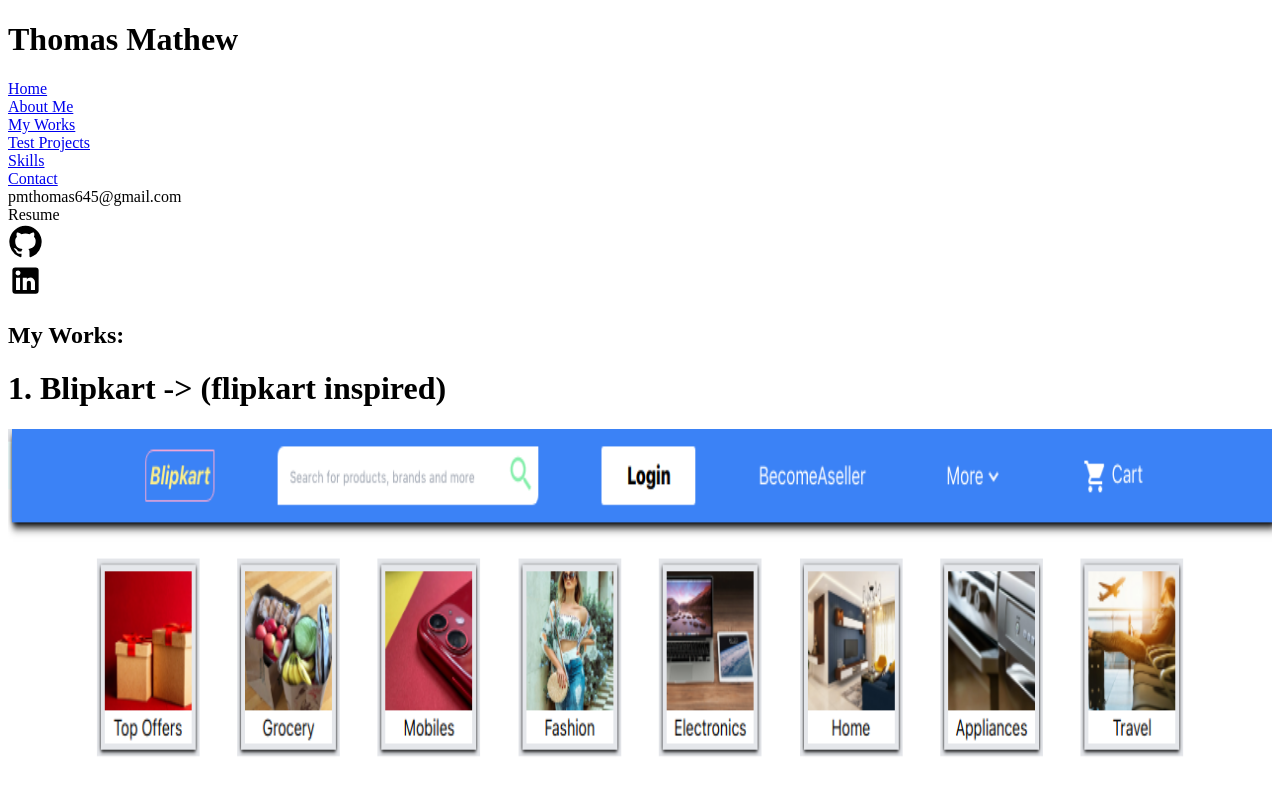
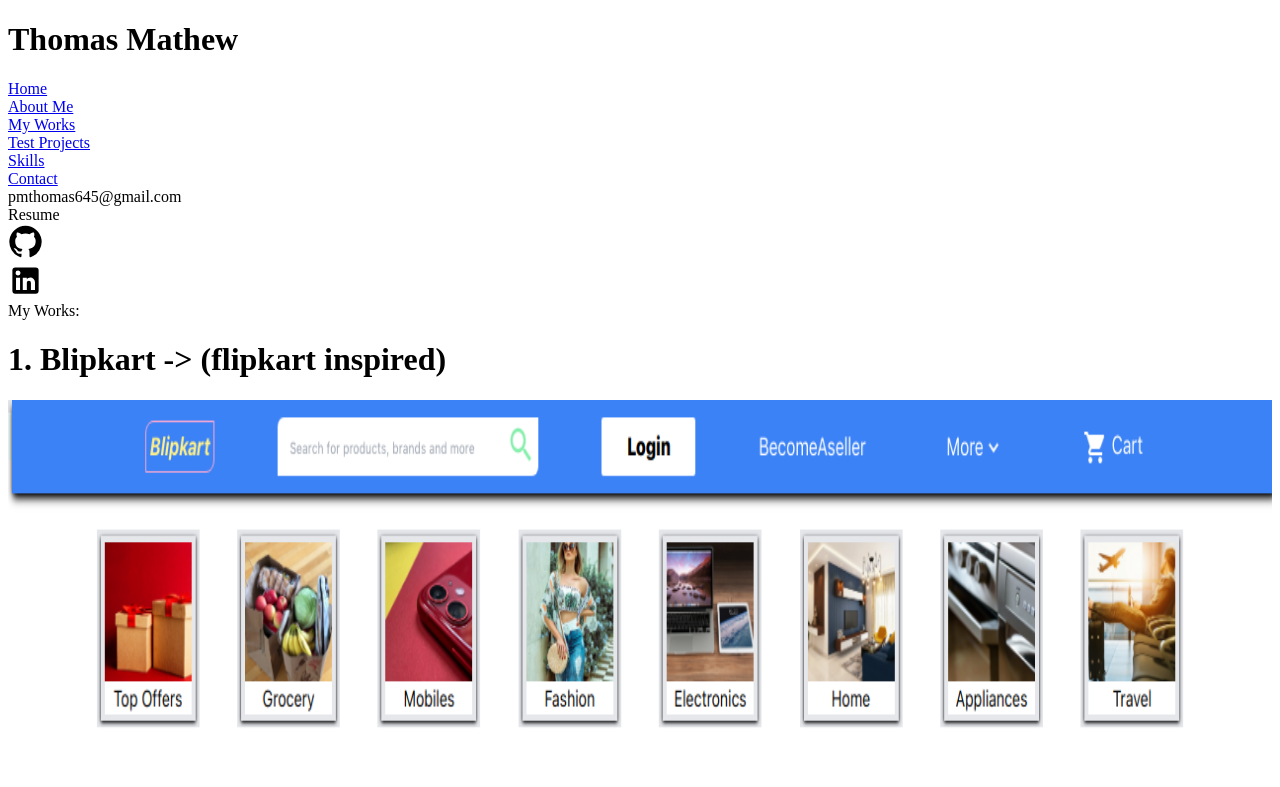
Before and after one commit to luffy17zoro17/portfolio.1, a Next.js app: page /myworks in a window 1280 px wide. Shown: the top 787 px of the page. Built offline with nearby package versions, Linux system fonts and the light colour scheme.

Commit message:
fixes fixess

```diff
--- a/components/ResumeComp.js
+++ b/components/ResumeComp.js
@@ -60,7 +60,7 @@
              ${item.id>2 ? `
                 lg:h-[4rem] lg:w-[4rem] ` : `px-1 md:text-2xl lg:px-3 lg:text-3xl
                 `}
-                ${item.id===1 ? `text-sm font-light md:text-[1rem] lg:text-[1.1rem]
+                ${item.id===1 ? `text-xs font-light md:text-[0.9rem] lg:text-[1.1rem]
                  ` : `hover:text-orange-800 cursor-pointer`}`}
          />
        </div>
--- a/components/ScrollBox.js
+++ b/components/ScrollBox.js
@@ -100,7 +100,7 @@
 
              {MyWorksList.map((work)=>(
              <div key={work.id} className="text-yellow-400 py-[0.2rem] px-[0.2rem]
-             rounded-b-full font-sans w-[60vw] flex justify-center
+             rounded-b-full font-sans w-[70vw] flex justify-center
              bg-gradient-to-b from-gray-400 to-gray-800
              shadow-md shadow-black
             hover:text-black hover:shadow-md hover:shadow-yellow-800
--- a/components/ScrollSwipeArrow.js
+++ b/components/ScrollSwipeArrow.js
@@ -13,7 +13,7 @@
     return (
       <div className=' transition delay-120 duration-300
             fixed h-[4rem] z-30 bottom-[1rem]
-             w-screen md:ml-[8rem] lg:ml-0 lg:bottom-[3rem]'>
+             w-screen md:ml-[10rem] lg:ml-0 lg:bottom-[3rem]'>
 
         <div>
 
--- a/components/SideNav.js
+++ b/components/SideNav.js
@@ -48,12 +48,12 @@
 
     return (
        <div className="fixed z-40 top-0 flex items-start">
-          <TextProp title={`Thomas Mathew`} titleClassN={`text-sm ml-[5.5rem]
+          <TextProp title={`Thomas Mathew`} titleClassN={`text-xs ml-[5.5rem]
           rounded-br-3xl px-[1.3rem]
            border-4 border-black shadow-inner shadow-black italic
            bg-pink-300
           font-serif sm:text-[1rem] sm:ml-[6.6rem]
-          md:ml-[7.3rem] md:text-md lg:ml-[8rem] lg:text-lg`}/>
+          md:ml-[7.3rem] md:text-sm lg:ml-[8rem] lg:text-lg`}/>
 
         <div className="fixed
          space-y-[0.4rem] pt-2
--- a/components/Works.js
+++ b/components/Works.js
@@ -71,13 +71,11 @@
 
     return (
       <div className="relative flex justify-center bg-black">
+        <div className="text-orange-400 font-serif rounded-b-full absolute
+            text-xl top-[3rem] font-bold
+            shadow-md shadow-green-400 px-7 py-1 bg-black">
+                My Works:</div>
 
-         <h2 className="fixed w-[40%] z-30 top-[2.1rem]
-          text-center text-white font-bold text-[1.5rem] md:top-0
-          xl:text-[2rem]">
-            <span className="text-orange-400 font-serif rounded-b-full
-            shadow-md shadow-green-400 px-7 py-1 bg-black">
-                My Works:</span></h2>
          <div className="flex flex-col flex-wrap mx-11
          items-center pt-[6rem] pb-[5rem] justify-evenly
           md:pt-[3rem] xl:flex-row
```
